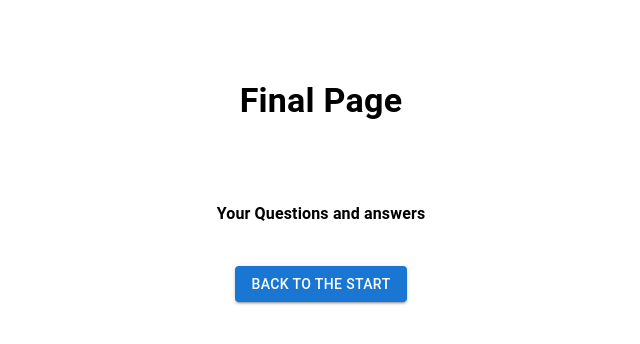
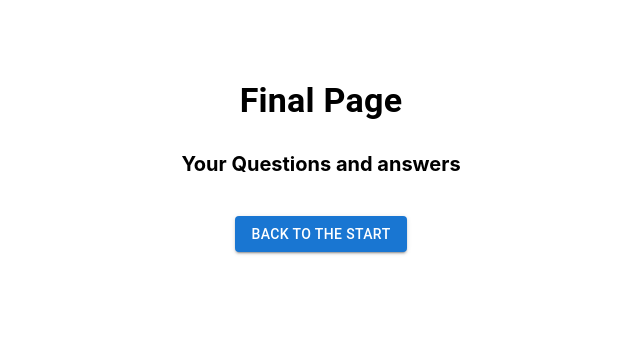
Before and after one commit to simontree/CodeChallengeFB, a React (Create React App) app: page /finalpage in a window 1280 px wide. Shown: the top 344 px of the page, without its empty margins (319-959 px from the left). Built offline with nearby package versions, Linux system fonts and the light colour scheme.

Commit message:
minor style changes

```diff
--- a/src/pages/FinalPage.js
+++ b/src/pages/FinalPage.js
@@ -13,13 +13,13 @@ const FinalPage = ({resultArray}) => {
     return (
         <Box>
             <Typography variant="h4" fontWeight="bold"> Final Page</Typography>
-            <Typography mt={10}><b>Your Questions and answers</b><br/>
+            <div style={{ 'margin-top' : '30px', 'fontWeight' : 'bold', 'fontSize' : '20px'}}>Your Questions and answers<br/>
             {resultArray.map((data, question) =>(
                 <Box key={question} mt={3}>
                     {data}
                 </Box>
             ))}
-            </Typography>
+            </div>
             <Box  mt={5}>
             <Button variant="contained" onClick={handleBackToLandingPage}>Back to the Start</Button>
             </Box>
```
